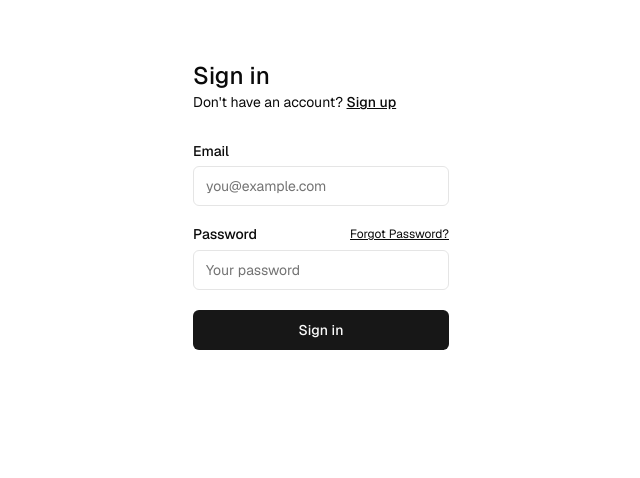
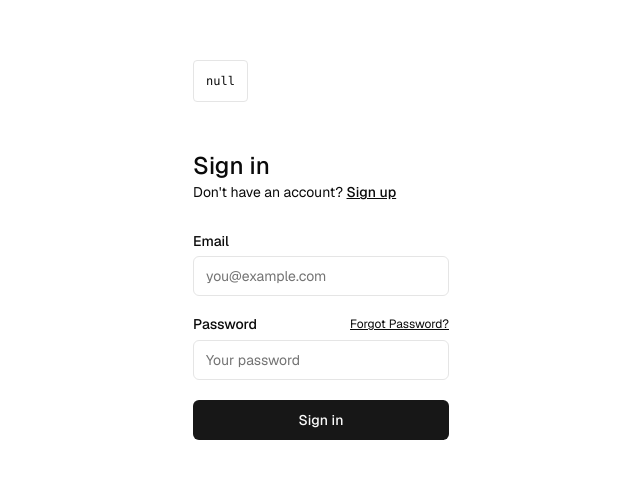
Before and after one commit to xEpiqq/koldinfo-next, a Next.js app: page /sign-in in a window 1280 px wide. Shown: the part 180-658 px from the top of the page, without its empty margins (319-959 px from the left). Built offline with nearby package versions, Linux system fonts and the light colour scheme; no server answers.

Commit message:
This'll do it

```diff
--- a/app/(auth-pages)/sign-in/page.tsx
+++ b/app/(auth-pages)/sign-in/page.tsx
@@ -4,10 +4,23 @@ import { SubmitButton } from "@/components/submit-button";
 import { Input } from "@/components/ui/input";
 import { Label } from "@/components/ui/label";
 import Link from "next/link";
+import { createClient } from "@/utils/supabase/server";
 
 export default async function Login(props: { searchParams: Promise<Message> }) {
+
+  const supabase = await createClient();
+  const {
+    data: { user },
+  } = await supabase.auth.getUser();
+
+
+
   const searchParams = await props.searchParams;
   return (
+    <>
+          <pre className="text-xs font-mono p-3 rounded border max-h-32 overflow-auto">
+          {JSON.stringify(user, null, 2)}
+        </pre>
     <form className="flex-1 flex flex-col min-w-64">
       <h1 className="text-2xl font-medium">Sign in</h1>
       <p className="text-sm text-foreground">
@@ -16,6 +29,7 @@ export default async function Login(props: { searchParams: Promise<Message> }) {
           Sign up
         </Link>
       </p>
+
       <div className="flex flex-col gap-2 [&>input]:mb-3 mt-8">
         <Label htmlFor="email">Email</Label>
         <Input name="email" placeholder="you@example.com" required />
@@ -40,5 +54,6 @@ export default async function Login(props: { searchParams: Promise<Message> }) {
         <FormMessage message={searchParams} />
       </div>
     </form>
+    </>
   );
 }
```
